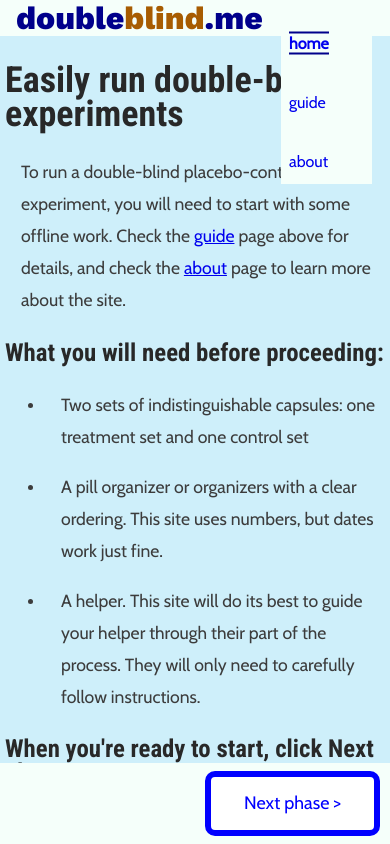
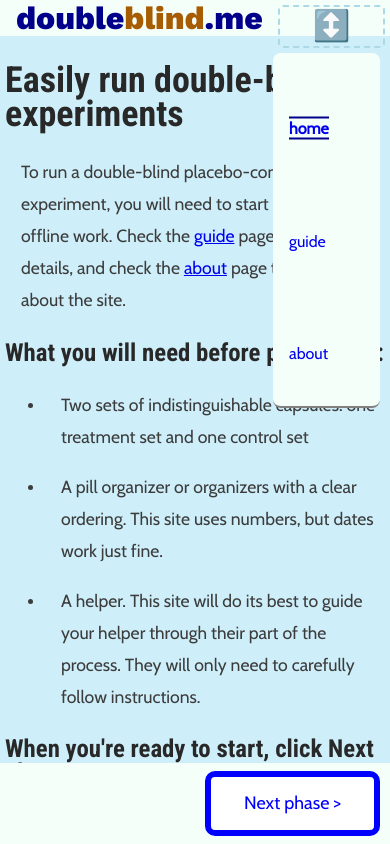
Before and after one commit to AdamDKing/doubleblind, a React (Create React App) app: page / in a window 390 px wide. Built offline with nearby package versions, Linux system fonts and the light colour scheme.

Commit message:
slightly scuffed but responsive header for mobile + desktop

```diff
--- a/src/layout-components/header.tsx
+++ b/src/layout-components/header.tsx
@@ -17,6 +17,8 @@ export function Header(props: HeaderProps) {
         double<span>blind</span>.me
       </div>
       <nav>
+        <label htmlFor="navtoggle" className="navtogglelabel unselectable">↕️</label>
+        <input id="navtoggle" className="navtoggle" type="checkbox"/>
         <ul>
           <li className="linkli">
             <NavLink exact to="/" className="navlink" activeClassName="active">home</NavLink>
@@ -29,6 +31,7 @@ export function Header(props: HeaderProps) {
             <NavLink to="/about" className="navlink" activeClassName="active">about</NavLink>
           </li>
         </ul>
+
       </nav>
     </header>);
 }
--- a/src/styles/header.scss
+++ b/src/styles/header.scss
@@ -34,6 +34,28 @@ header {
 nav {
   grid-column: 2;
 }
+
+.navtoggle {
+  display: none;
+}
+
+.navtogglelabel {
+  font-size: 1.9rem;
+  text-align: center;
+  padding-bottom: 0.1rem;
+  border: 2px dashed lightblue;
+  border-radius: 5px;
+  @media only screen and (min-width: 700px) {
+    display: none;
+  }
+}
+
+.navtoggle:checked ~ ul {
+  @media only screen and (max-width: 700px) {
+    display: none;
+  }
+}
+
 nav ul {
   list-style: none;
   margin: 0rem;
@@ -43,10 +65,13 @@ nav ul {
   display: flex;
   flex-direction: column;
   height: 300%;
+  background-color: mintcream;
+  border-bottom: 0.125rem solid gray;
   @media only screen and (min-width: 700px) {
     flex-direction: row;
     height: 100%;
     padding: 0rem;
+    border: 0px;
   }
 }
 
```
